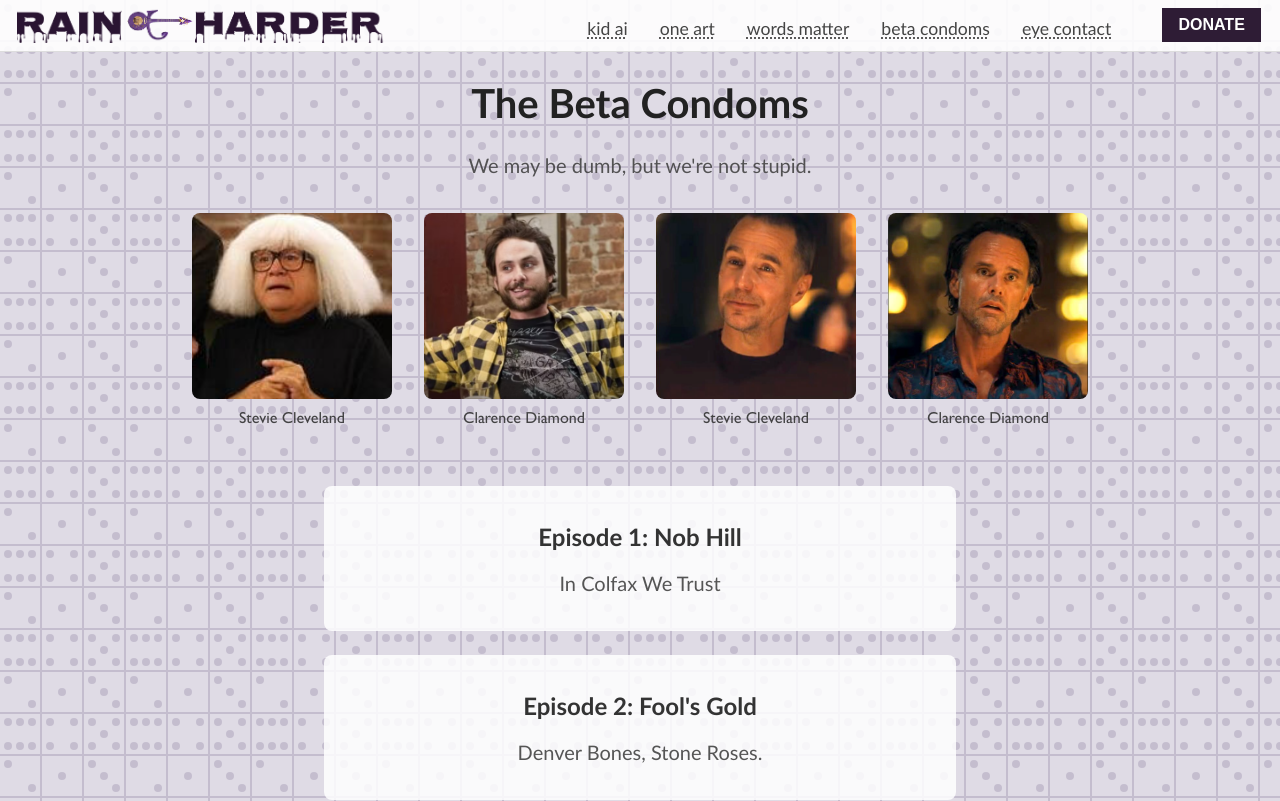
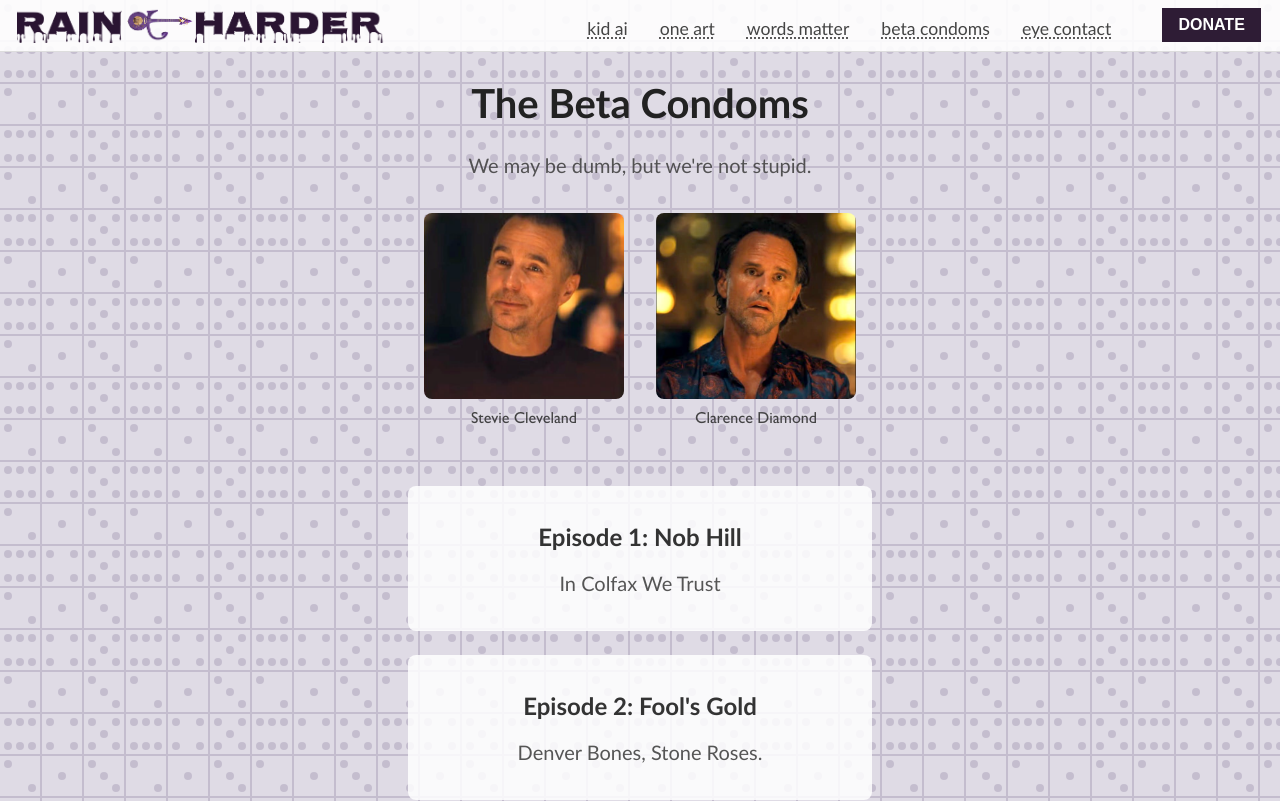
Before and after one commit to pocketsquare/rainharder, a SvelteKit app: page /fools in a window 1280 px wide. Shown: the top 801 px of the page. Built offline with nearby package versions, Linux system fonts and the light colour scheme.

Commit message:
removing IASIP pics from Beta Condoms

```diff
--- a/src/routes/fools/+page.svelte
+++ b/src/routes/fools/+page.svelte
@@ -12,8 +12,6 @@
   // 1.07734807 = the current picture ratio
 
   let profiles = [
-    { name: 'Stevie Cleveland', imgSrc: '/SC_1.png', alt: 'Stevie Cleveland' },
-    { name: 'Clarence Diamond', imgSrc: '/CD_1.png', alt: 'Clarence Diamond' },
     { name: 'Stevie Cleveland', imgSrc: '/rockwell.png', alt: 'Stevie Cleveland' },
     { name: 'Clarence Diamond', imgSrc: '/goggins.png', alt: 'Clarence Diamond' }
   ];
```
